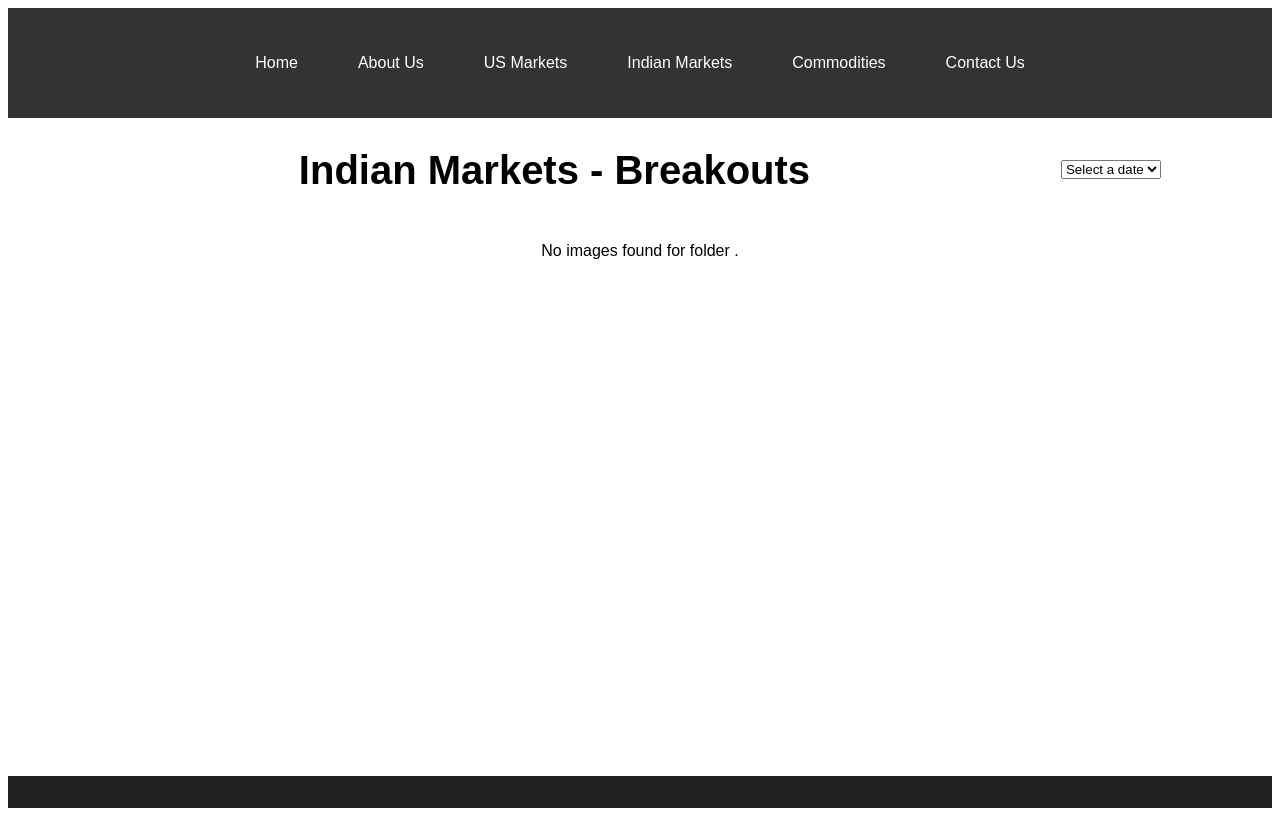
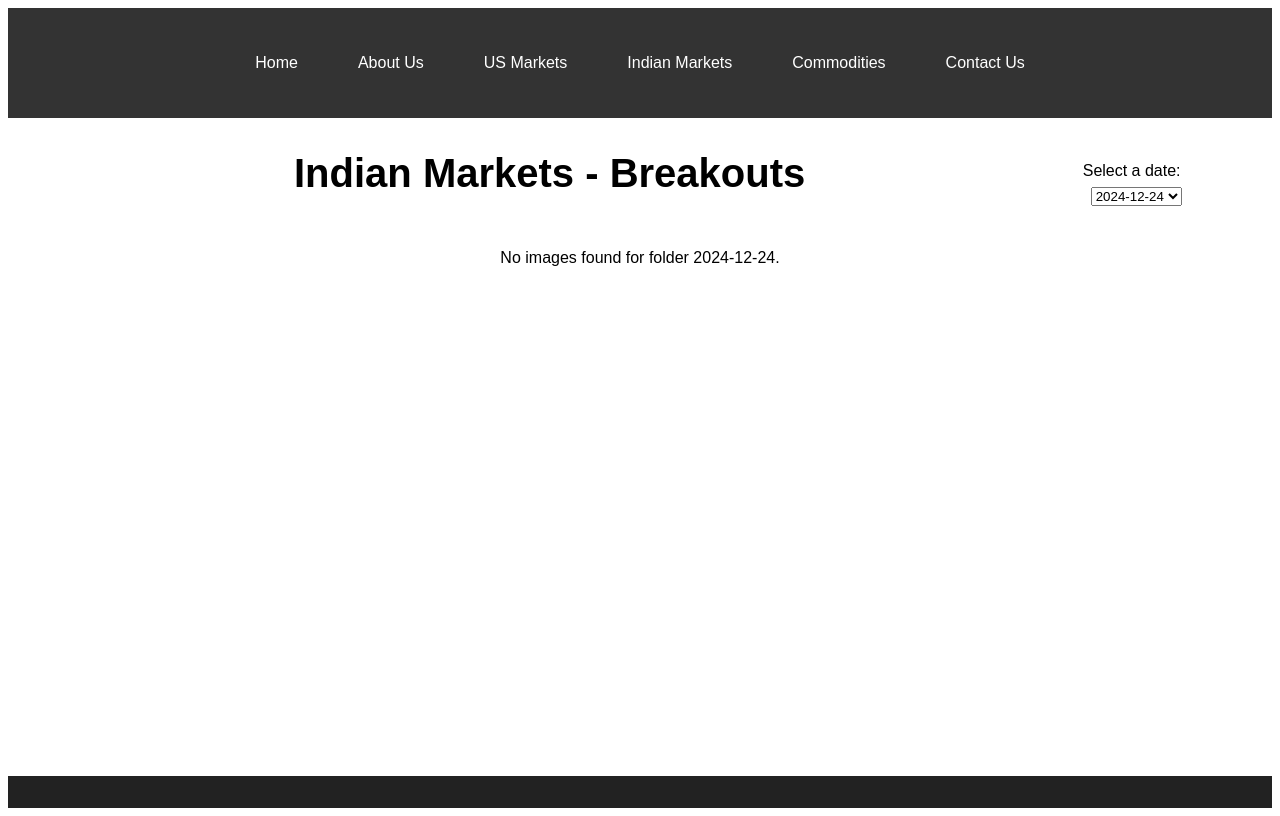
Before and after one commit to Krishim5802/stock-analysis, a website: page indian-breakouts.html in a window 1280 px wide. Drawn offline with Linux system fonts and the light colour scheme.

Commit message:
Update indian-breakouts.html

```diff
--- a/indian-breakouts.html
+++ b/indian-breakouts.html
@@ -104,9 +104,12 @@
 
     <div class="header">
         <h1>Indian Markets - Breakouts</h1>
+         <div style="margin-top: 20px;">
+            <label for="date-dropdown" style="margin-right: 20px;">Select a date:</label>
         <select id="folder-selector">
-        <option value="">Select a date</option>
+<!--         <option value="">Select a date</option> -->
         </select>
+         </div>
     </div>
     <div id="image-container"></div>
 
```
